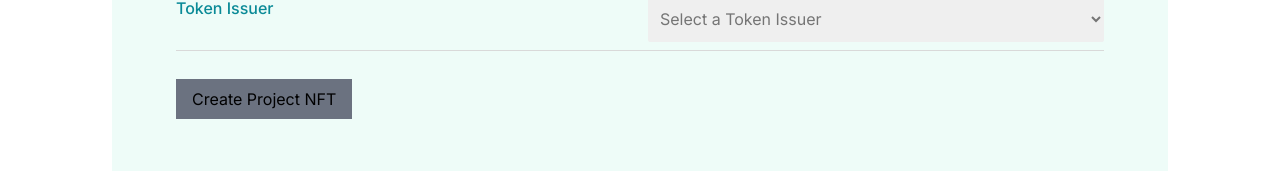
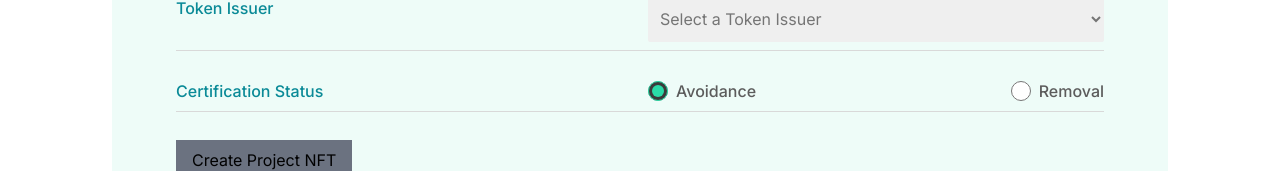
Before and after one commit to AhmedKamon/create-nft-task, a React (Create React App) app: page / in a window 1280 px wide. Shown: the part 593-764 px from the top of the page. Built offline with nearby package versions, Linux system fonts and the light colour scheme.

Commit message:
classification

```diff
--- /dev/null
+++ b/src/constent/Classification.jsx
@@ -0,0 +1,46 @@
+import React from 'react'
+
+function Classification({handelChange, formData}) {
+  return (
+    <div>
+      <div className="grid grid-cols-2 gap-4 ">
+        <h1 className="text-[#0A8A97] font-medium ">Certification Status</h1>
+        <div className="flex  justify-between items-end ">
+          <div className="flex items-center">
+            <input
+              id="avoidance"
+              type="radio"
+              value="avoidance"
+              name="classification"
+              className="w-5 h-5 accent-[#2ADBA7] bg-transparent border-gray-300 "
+              onChange={handelChange}
+              checked={formData.classification === "avoidance"}
+            />
+            <label  htmlFor="yes" className="ml-2  font-medium text-[#5C5C5C] ">
+            Avoidance
+            </label>
+          </div>
+          <div className="flex items-center">
+            <input
+              id="removal"
+              type="radio"
+              value="removal"
+              name="classification"
+              className="w-5 h-5 accent-[#2ADBA7] bg-transparent border-gray-300 "
+              onChange={handelChange}
+              checked={formData.classification === "removal"}
+            />
+            <label  htmlFor="yes" className="ml-2  font-medium text-[#5C5C5C] ">
+            Removal
+            </label>
+          </div>
+
+
+        </div>
+      </div>
+      <div className="border-b-[1px] border-[#D9D9D9] mt-2 mb-7"></div>
+    </div>
+  )
+}
+
+export default Classification
--- a/src/constent/Table.jsx
+++ b/src/constent/Table.jsx
@@ -1,6 +1,7 @@
 import React, { useState } from "react";
 import Certification from "./Certification";
 import CertificationStatus from "./CertificationStatus";
+import Classification from "./Classification";
 import Date from "./Date";
 import Token from "./Token";
 
@@ -9,7 +10,8 @@ function Table() {
     certification_status: "pending",
     certification: "",
     date: "",
-    token:''
+    token:'',
+    classification:'avoidance'
   });
   const handelChange = (e) => {
     console.log(e);
@@ -33,6 +35,7 @@ function Table() {
         <Certification handelChange={handelChange} />
         <Date formData={formData} />
         <Token handelChange={handelChange} />
+        <Classification handelChange={handelChange} formData={formData}/>
         <input
           type="submit"
           name=""
```
